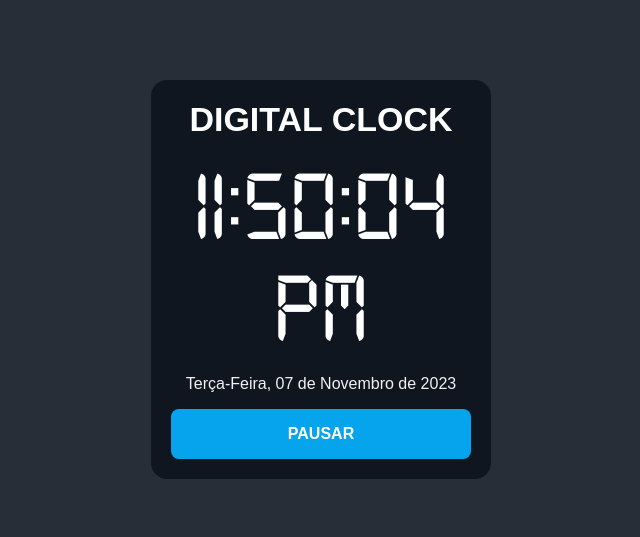
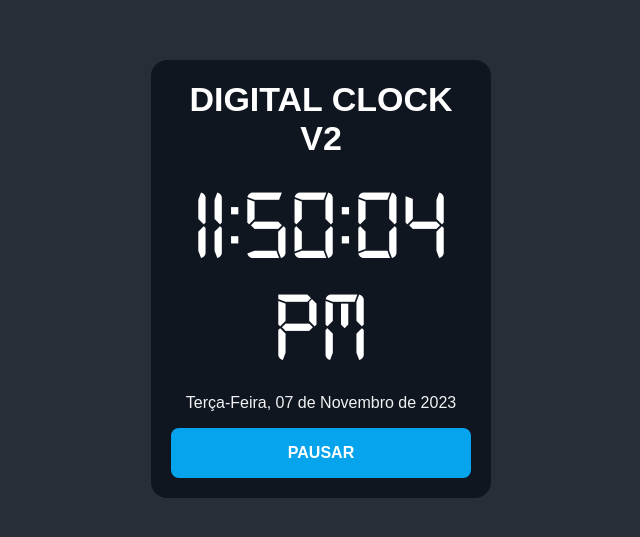
Before and after one commit to william-cirico/relogio-digital, a plain HTML site: page index.html in a window 1280 px wide. Shown: the part 121-658 px from the top of the page, without its empty margins (319-959 px from the left). Drawn offline with Linux system fonts and the light colour scheme.

Commit message:
feat: adicionando alteração no título

```diff
--- a/index.html
+++ b/index.html
@@ -11,7 +11,7 @@
 
 <body>
     <div class="clock-container">
-        <h1 class="title">Digital Clock</h1>
+        <h1 class="title">Digital Clock v2</h1>
         <div class="clock"></div>
         <div class="date"></div>
         <button id="toggleButton">Pausar</button>
```
